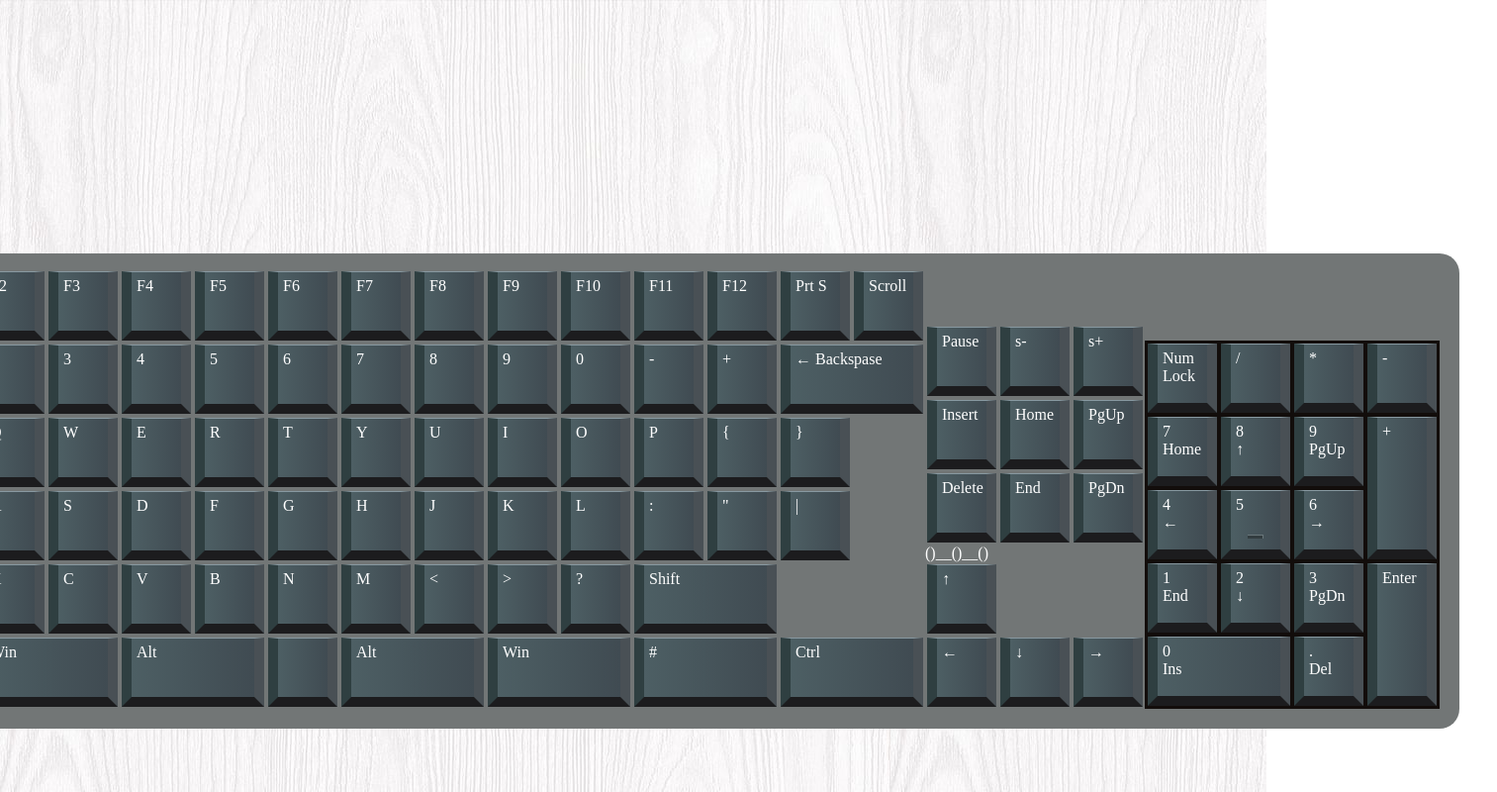
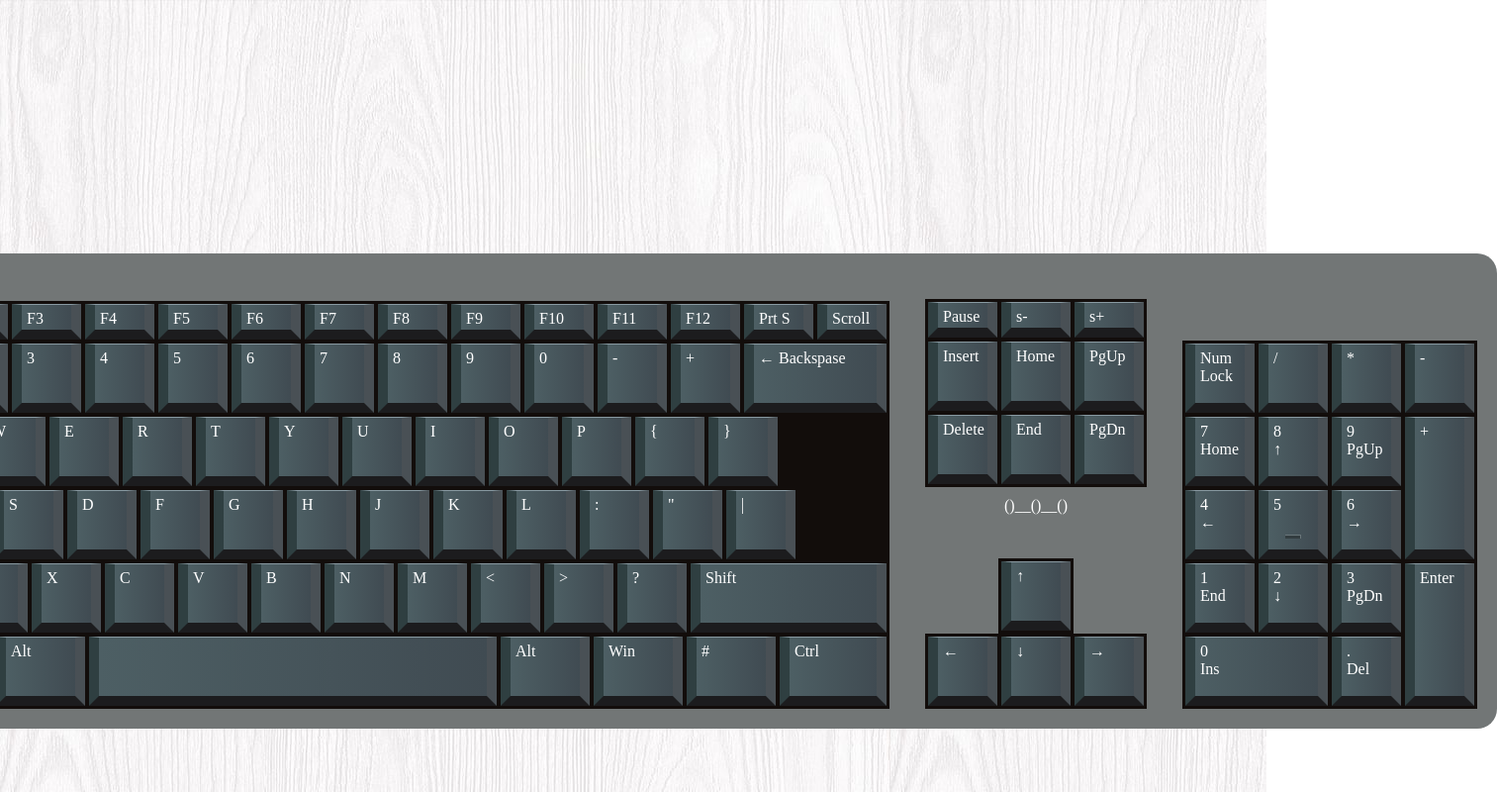
Before and after one commit to nirastor/keyboard, a plain HTML site: page index.html in a window 1280 px wide. Shown: the whole page at 99% size, 1513 px wide, since content can reach past the window. Drawn offline with Linux system fonts and the light colour scheme.

Commit message:
Add files via upload

```diff
--- a/css/style.css
+++ b/css/style.css
@@ -1,6 +1,5 @@
 .btn {
   position: relative;
-  width: 70px;
   height: 70px;
   margin: 2px;
   background-color: black;
@@ -15,6 +14,16 @@
   padding: 5px;
 }
 
+.btn-std-w {
+  width: 70px;
+}
+
+.btn-w-max {
+  -webkit-box-flex: 1;
+      -ms-flex-positive: 1;
+          flex-grow: 1;
+}
+
 .btn--ver {
   height: 144px;
 }
@@ -23,6 +32,34 @@
   width: 144px;
   -ms-flex-negative: 0;
       flex-shrink: 0;
+}
+
+.btn--hor-200 {
+  width: 144px;
+}
+
+.btn--hor-125 {
+  width: 90px;
+}
+
+.btn--hor-150 {
+  width: 108px;
+}
+
+.btn--hor-175 {
+  width: 126px;
+}
+
+.btn--hor-225 {
+  width: 162px;
+}
+
+.btn--hor-275 {
+  width: 198px;
+}
+
+.btn--half-h {
+  height: 36px;
 }
 
 .btn#num-5::after {
@@ -63,6 +100,12 @@
   display: flex;
 }
 
+.row-center {
+  -webkit-box-pack: center;
+      -ms-flex-pack: center;
+          justify-content: center;
+}
+
 .table {
   background: url("../img/wood.jpg") repeat;
   height: 100vh;
@@ -96,7 +139,21 @@
   padding: 20px;
 }
 
-.numpad {
+.keyboard-section {
   background-color: #120d0b;
   padding: 1px;
 }
+
+.middle-section {
+  margin-right: 36px;
+}
+
+.middle-section-lights {
+  height: 72px;
+  padding-top: 10px;
+  text-align: center;
+}
+
+.keys {
+  margin-right: 36px;
+}
```
